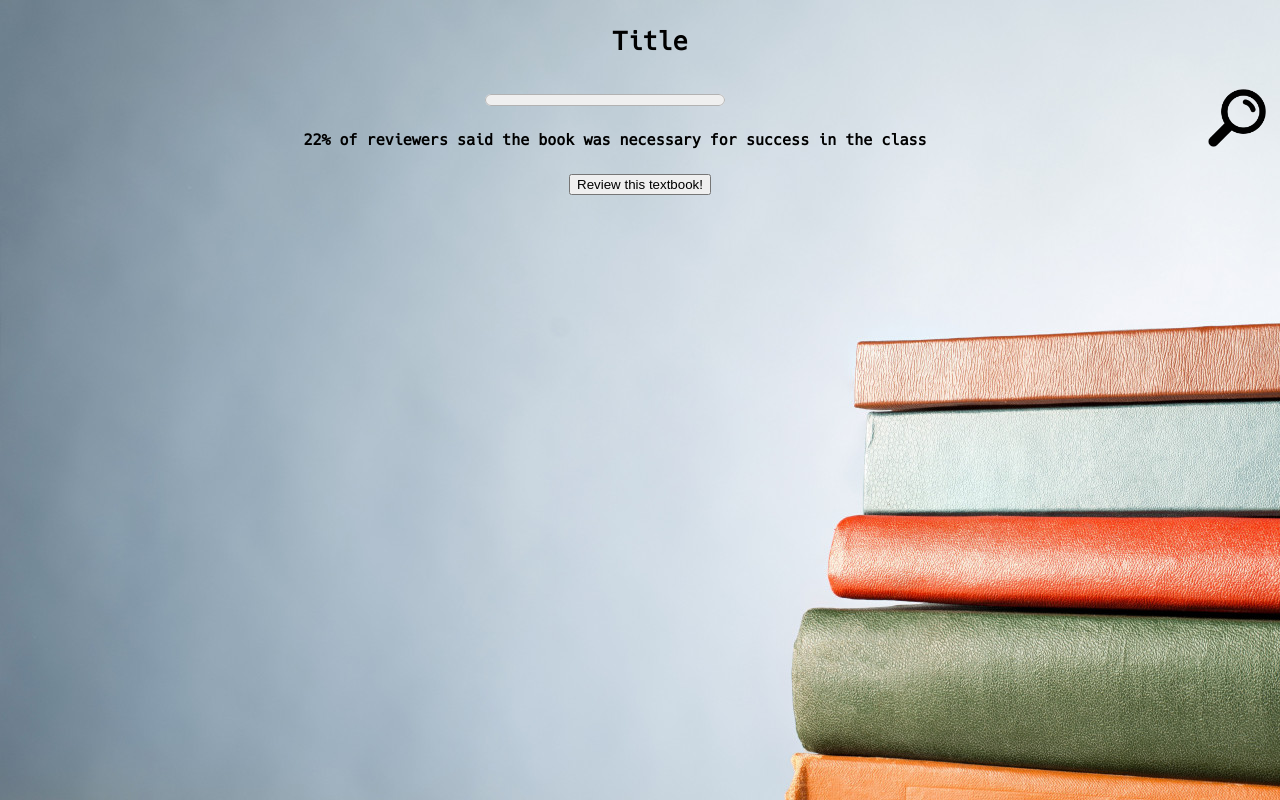
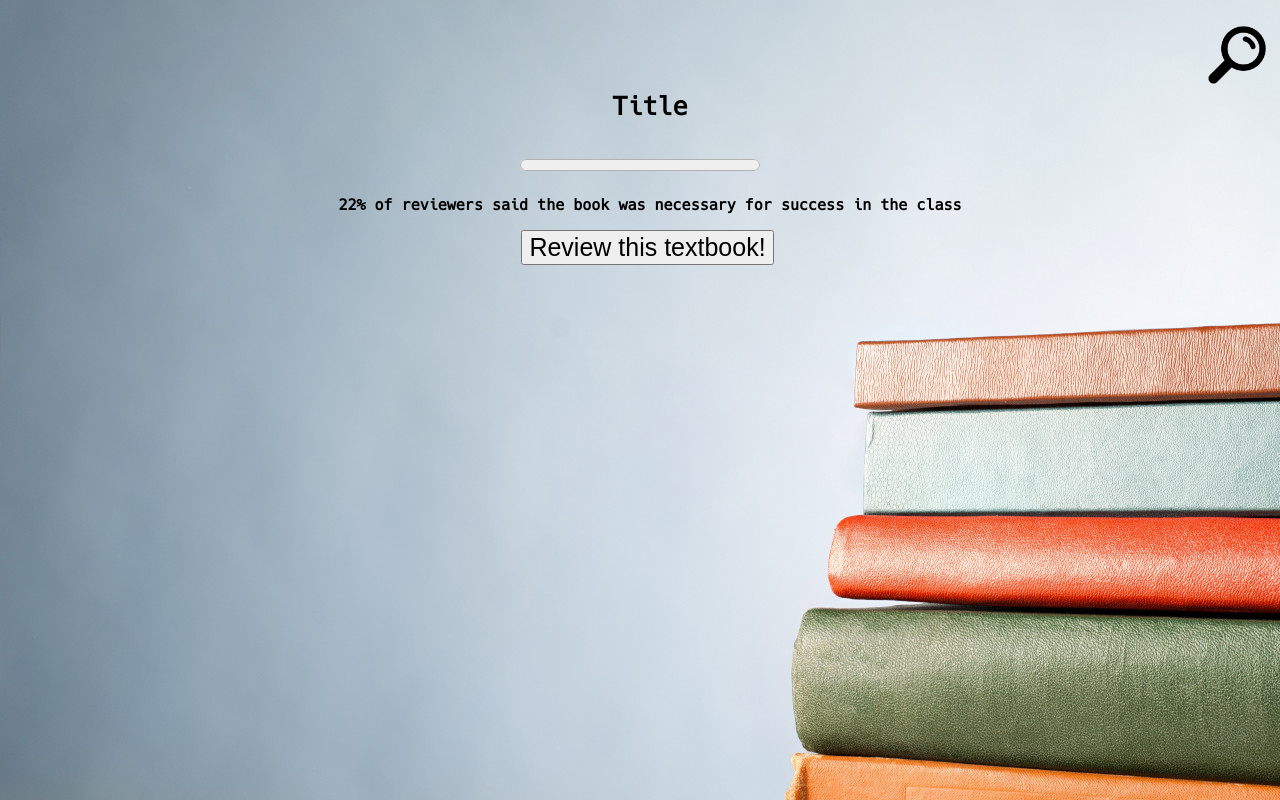
Before and after one commit to atsao72/TextBase, a plain HTML site: page review.html in a window 1280 px wide. Drawn offline with nearby package versions, Linux system fonts and the light colour scheme; no server answers.

Commit message:
Change leave review button size

```diff
--- a/review.css
+++ b/review.css
@@ -26,7 +26,11 @@ p {
     height: 70px;
 }
 
-
+#leaveReview{
+    margin-left: 15px;
+    font-size: 25px;
+    display: inline-block;
+}
 
 @font-face {
     font-family: hack;
--- a/review.html
+++ b/review.html
@@ -18,10 +18,11 @@
     </form>
 
     <h2>
+      <input type="image" id="searchIcon" src="searchIcon.png" onclick="goHome();"></input>
+      <div style="clear: both"</div>
       <p id="title">
         Title
       </p>
-      <input type="image" id="searchIcon" src="searchIcon.png" onclick="goHome();"></input>
 
       <progress id="prog" value="0" max="100"></progress>
       <br>
```
